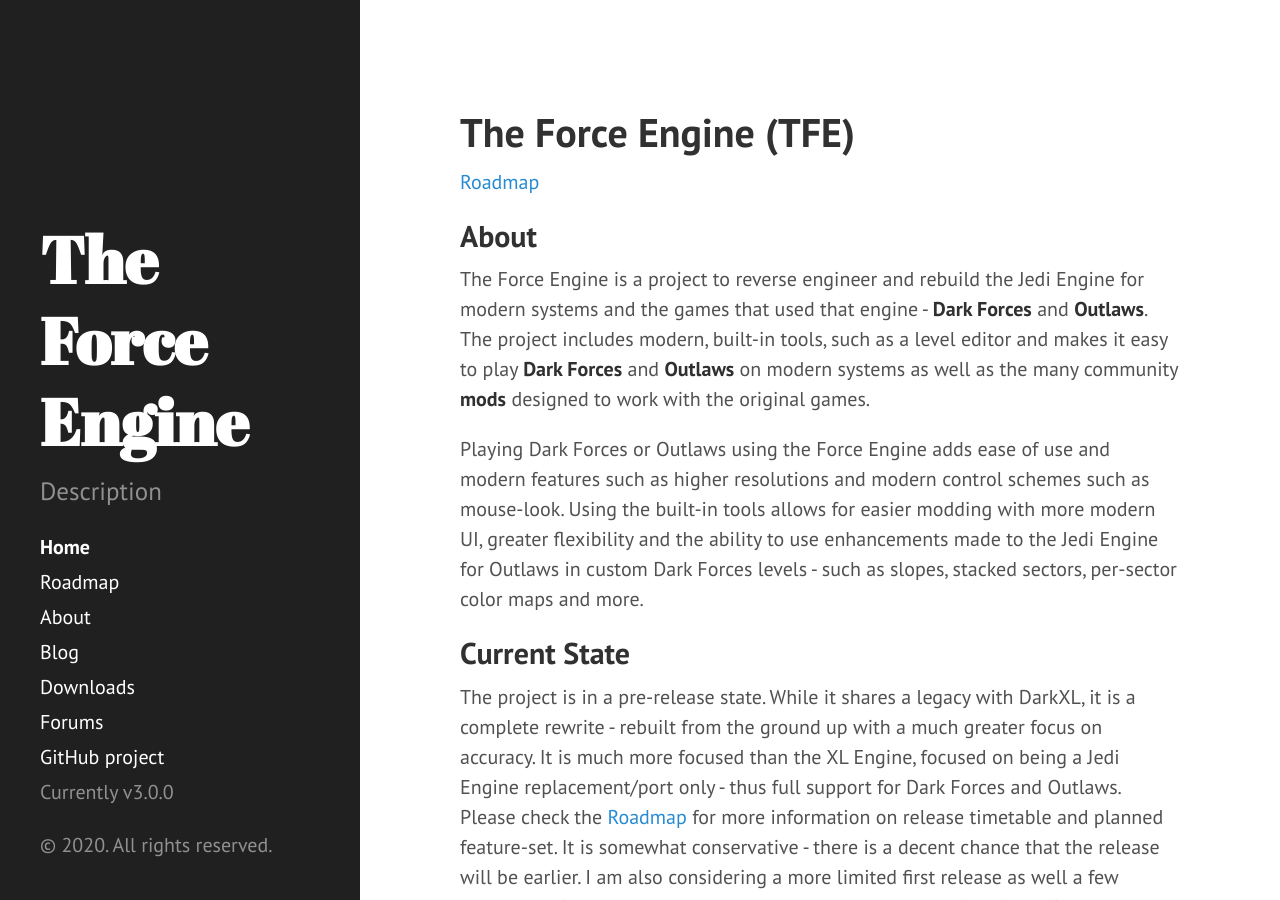
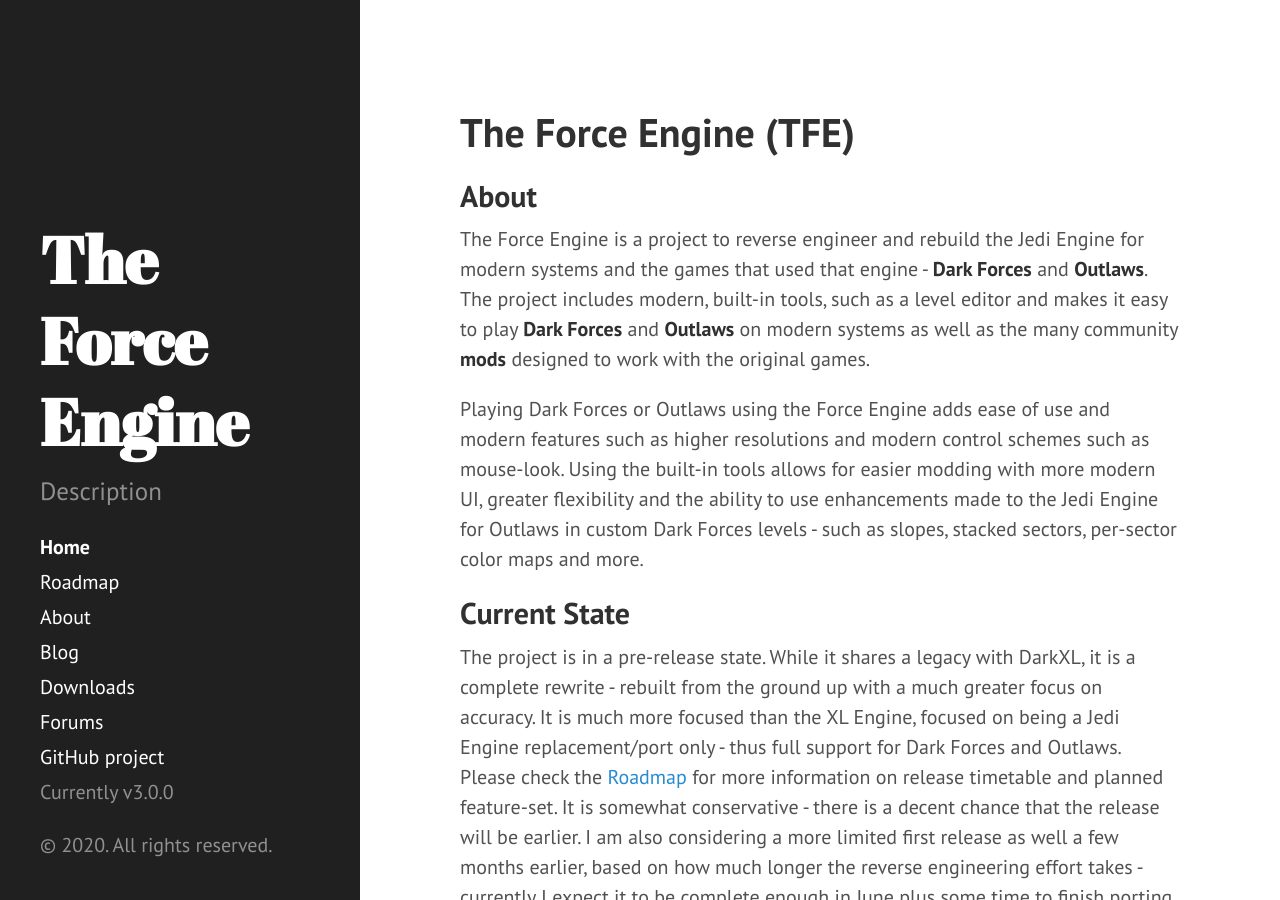
Before and after one commit to TheForceEngine/TheForceEngine.github.io, a Jekyll site: the page built from index.md, in a window 1280 px wide and 900 px high. Built offline with Jekyll 4.4.1, drawn with Linux system fonts in a browser that asks for light colours.

Commit message:
Removed the redundant Roadmap link.

```diff
--- a/index.md
+++ b/index.md
@@ -4,7 +4,6 @@
 ---
 
 # The Force Engine (TFE)
-[Roadmap](Roadmap.md)
 
 ## About
 The Force Engine is a project to reverse engineer and rebuild the Jedi Engine for modern systems and the games that used that engine - **Dark Forces** and **Outlaws**. The project includes modern, built-in tools, such as a level editor and makes it easy to play **Dark Forces** and **Outlaws** on modern systems as well as the many community **mods** designed to work with the original games.
```
